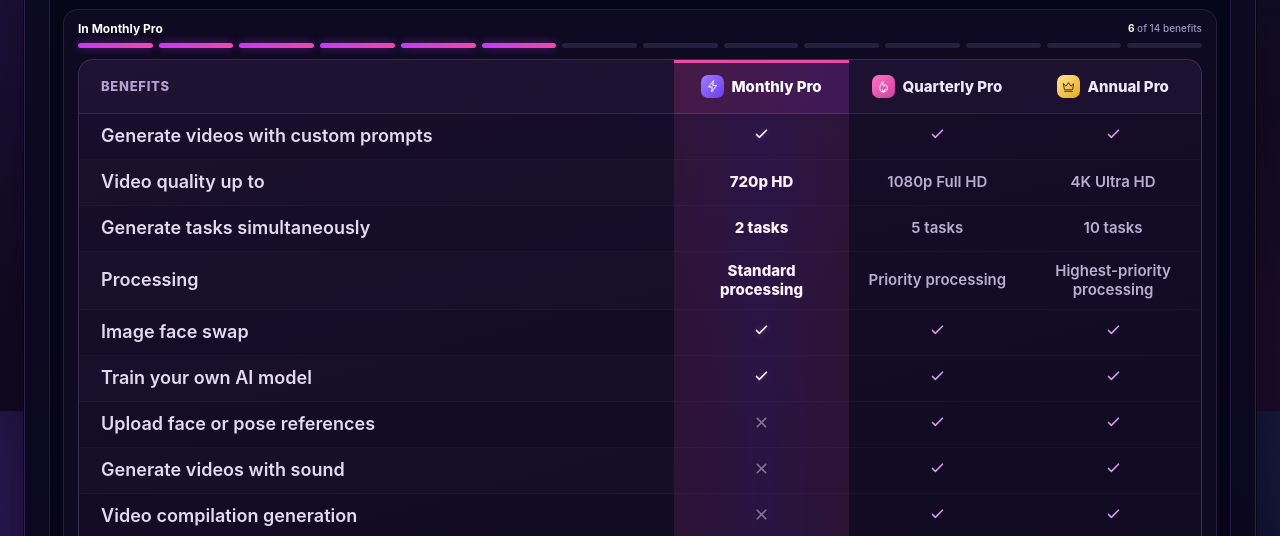
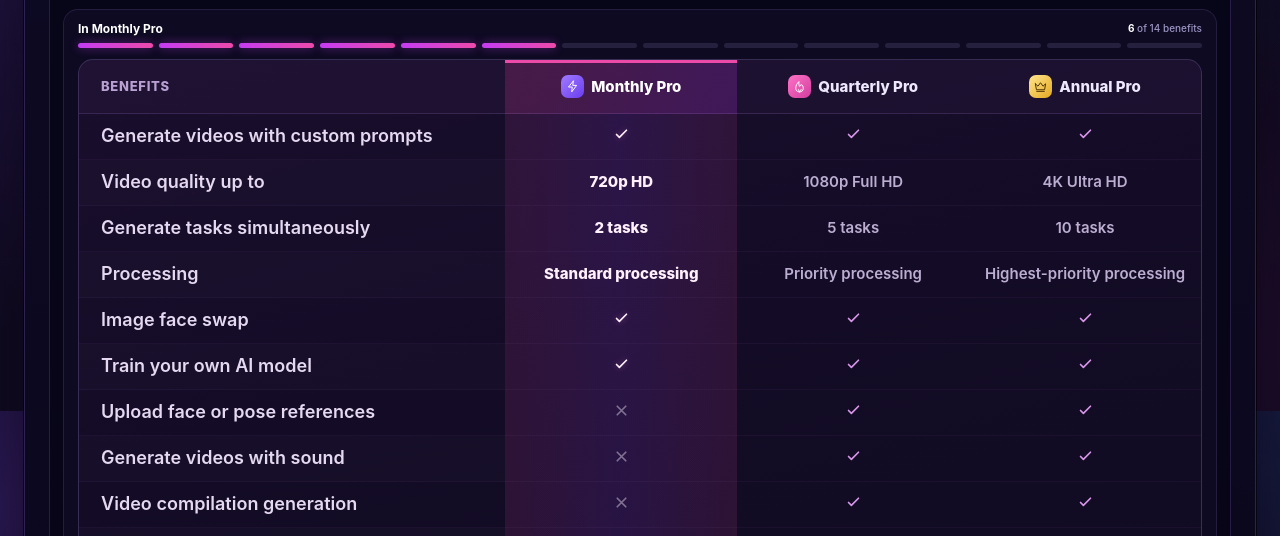
Before and after one commit to YAPZORR/Email, a plain HTML site: page payment-modal4.html in a window 1280 px wide. Shown: the part 389-925 px from the top of the page. Drawn offline with Linux system fonts and the light colour scheme.

Commit message:
Update payment-modal4.html

```diff
--- a/payment-modal4.html
+++ b/payment-modal4.html
@@ -385,8 +385,8 @@
     width: 100%; table-layout: fixed;
     color: var(--subtle); text-align: left;
 }
-.comparison-table .feature-col { width: 53%; }
-.comparison-table .tier-col { width: 15.6666667%; }
+.comparison-table .feature-col { width: 38%; }
+.comparison-table .tier-col { width: 20.6666667%; }
 .comparison-table thead tr { height: 54px; }
 .comparison-table th, .comparison-table td { vertical-align: middle; }
 .comparison-table thead th {
@@ -463,6 +463,8 @@
    collapsing values into mismatched rows. The page itself never hides plans. */
 @media (max-width: 920px) {
   .comparison-table { min-width: 770px; }
+  .comparison-table .feature-col { width: 44%; }
+  .comparison-table .tier-col { width: 18.6666667%; }
   .comparison-table tbody th,.comparison-table tbody td { font-size: 14px; }
   .comparison-table .feature-name { font-size: 16px; }
 }
```
